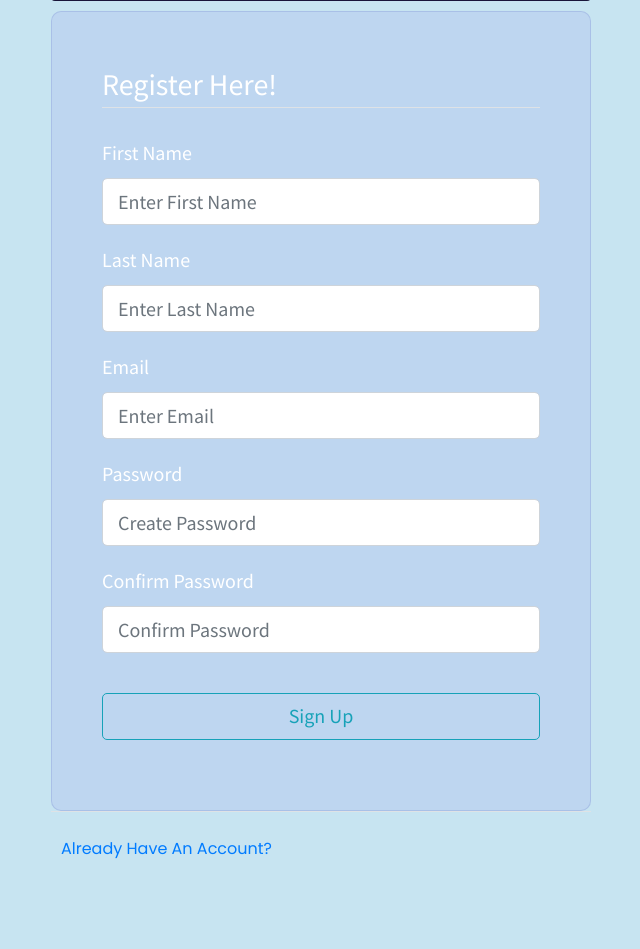
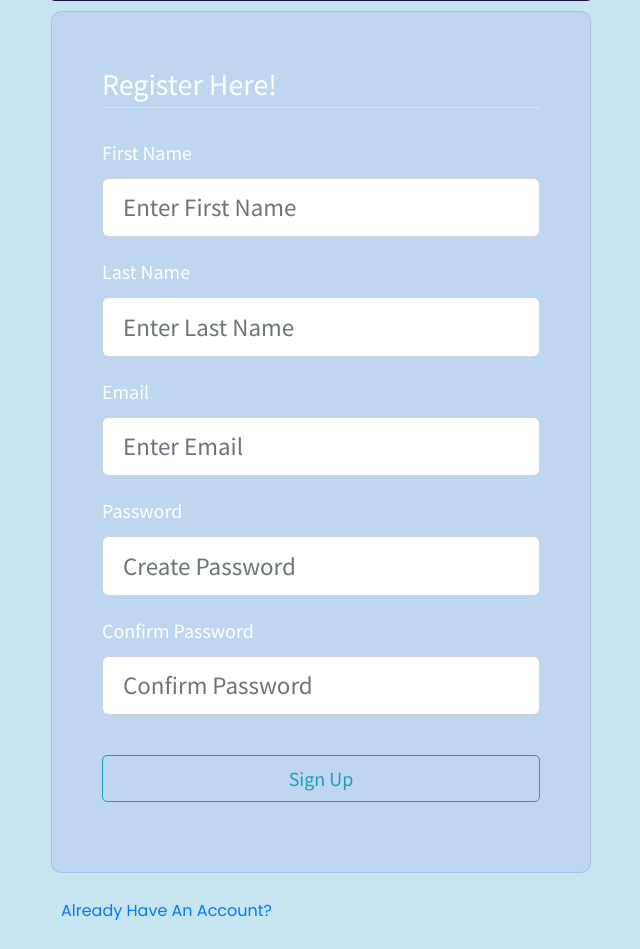
Before and after one commit to joanna131fan/clubsapp, a Flask app: page /register in a window 1280 px wide. Shown: the part 244-1193 px from the top of the page, without its empty margins (319-959 px from the left). Before the commit the page ends 1103 px from the top, so only its background shows below. Run offline with Flask 2, Linux system fonts and the light colour scheme; parts of the project's set-up code (start-up, migrations or seed data) failed here and were passed over; some libraries are stand-ins or nearby versions.

Commit message:
fix format and add error display

```diff
--- a/clubsapp/templates/register.html
+++ b/clubsapp/templates/register.html
@@ -8,64 +8,79 @@
             <fieldset class="form-group">
                 <legend class="border-bottom mb-4"> Register Here! </legend>
                 <div class="form-group">
-                    {{ form.firstname.label(class="form-control-label")}}
-                    {{ form.firstname(class="form-control form control-lg")}}
-                </div>
-                <div class="form-group">
-                    {{ form.lastname.label(class="form-control-label")}}
-                    {{ form.lastname(class="form-control form control-lg")}}
-                </div>
-                <div class="form-group">
-                    {{ form.email.label(class="form-control-label")}}
-                    {% if form.email.errors %}
-                        {{ form.email(class="form-control form-control-lg is-invalid")}}
-                        <div class = "invalid-feedback">
-                            {% for error in form.email.errors %}
-                                <span> {{ error }}</span>
+                    {{ form.firstname.label(class="form-control-label") }}
+                    {% if form.firstname.errors %}
+                        {{ form.firstname(class="form-control form-control-lg is-invalid") }}
+                        <div class="invalid-feedback">
+                            {% for error in form.firstname.errors %}
+                                <span>{{ error }}</span>
                             {% endfor %}
                         </div>
                     {% else %}
-                        {{ form.email(class="form-control form control-lg")}}
+                        {{ form.firstname(class="form-control form-control-lg") }}
                     {% endif %}
-                    <!---{{ form.email(class="form-control form control-lg")}}-->
                 </div>
                 <div class="form-group">
-                    {{ form.password.label(class="form-control-label")}}
-                        {% if form.password.errors %}
-                            {{ form.password(class="form-control form-control-lg is-invalid")}}
-                            <div class = "invalid-feedback">
-                                {% for error in form.password.errors %}
-                                    <span> {{ error }}</span>
+                    {{ form.lastname.label(class="form-control-label") }}
+                    {% if form.lastname.errors %}
+                        {{ form.lastname(class="form-control form-control-lg is-invalid") }}
+                        <div class="invalid-feedback">
+                            {% for error in lastname.email.errors %}
+                                <span>{{ error }}</span>
                             {% endfor %}
                         </div>
                     {% else %}
-                            {{ form.password(class="form-control form control-lg")}}
+                        {{ form.lastname(class="form-control form-control-lg") }}
                     {% endif %}
-                    <!--{{ form.password(class="form-control form control-lg")}}-->
                 </div>
                 <div class="form-group">
-                    {{ form.confirm_password.label(class="form-control-label")}}
-                    {% if form.confirm_password.errors %}
-                            {{ form.confirm_password(class="form-control form-control-lg is-invalid")}}
+                    {{ form.email.label(class="form-control-label") }}
+                    {% if form.email.errors %}
+                        {{ form.email(class="form-control form-control-lg is-invalid") }}
                         <div class = "invalid-feedback">
-                                {% for error in form.confirm_password.errors %}
-                                    <span> {{ error }}</span>
+                            {% for error in form.email.errors %}
+                                <span>{{ error }}</span>
                             {% endfor %}
                         </div>
                     {% else %}
-                            {{ form.confirm_password(class="form-control form control-lg")}}
+                        {{ form.email(class="form-control form-control-lg") }}
                     {% endif %}
-                    <!--{{ form.confirm_password(class="form-control form control-lg")}}-->
+                </div>
+                <div class="form-group">
+                    {{ form.password.label(class="form-control-label") }}
+                    {% if form.password.errors %}
+                        {{ form.password(class="form-control form-control-lg is-invalid") }}
+                        <div class = "invalid-feedback">
+                            {% for error in form.password.errors %}
+                                <span>{{ error }}</span>
+                            {% endfor %}
+                        </div>
+                    {% else %}
+                        {{ form.password(class="form-control form-control-lg") }}
+                    {% endif %}
+                </div>
+                <div class="form-group">
+                    {{ form.confirm_password.label(class="form-control-label") }}
+                    {% if form.confirm_password.errors %}
+                        {{ form.confirm_password(class="form-control form-control-lg is-invalid") }}
+                        <div class="invalid-feedback">
+                            {% for error in form.confirm_password.errors %}
+                                <span>{{ error }}</span>
+                            {% endfor %}
+                        </div>
+                    {% else %}
+                        {{ form.confirm_password(class="form-control form-control-lg") }}
+                    {% endif %}
                 </div>
             </fieldset>
             <div class="form-group">
-                {{ form.submit(class="btn btn-outline-info")}}
+                {{ form.submit(class="btn btn-outline-info") }}
             </div>
         </form>
     </div>
     <div class="border-top pt-3">
         <small class="text-muted">
-            <a class="ml-2" href="{{ url_for('users.login') }}">Already Have An Account? </a>
+            <a class="ml-2" href="{{ url_for('users.login') }}">Already Have An Account?</a>
         </small>
     </div>
 {% endblock %}
```
Lines whose indentation alone changed are shown as unchanged.
